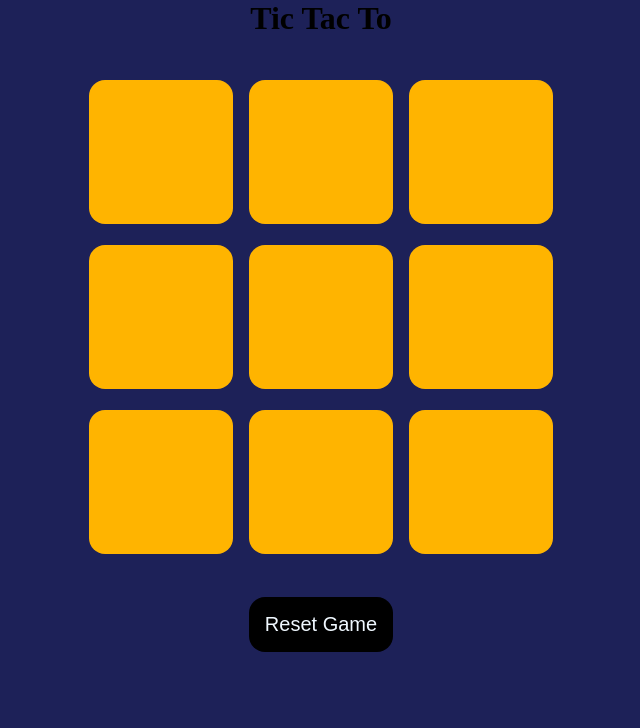
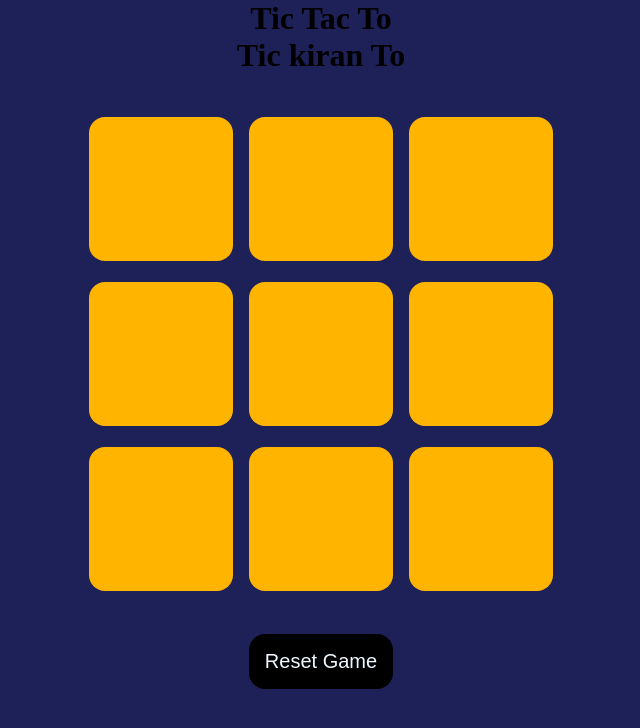
Before and after one commit to Kiranthakurcoder/Tic-Tac-Toe.in, a plain HTML site: page index.html in a window 1280 px wide. Shown: the whole page, without its empty margins (319-959 px from the left). Drawn offline with Linux system fonts and the light colour scheme.

Commit message:
Update index.html

```diff
--- a/index.html
+++ b/index.html
@@ -15,6 +15,7 @@
     <main>
 
         <h1>Tic Tac To</h1>
+        <h1>Tic kiran To</h1>
         <div class="container">
         <div class="game">
             <button class="box"></button>
```
